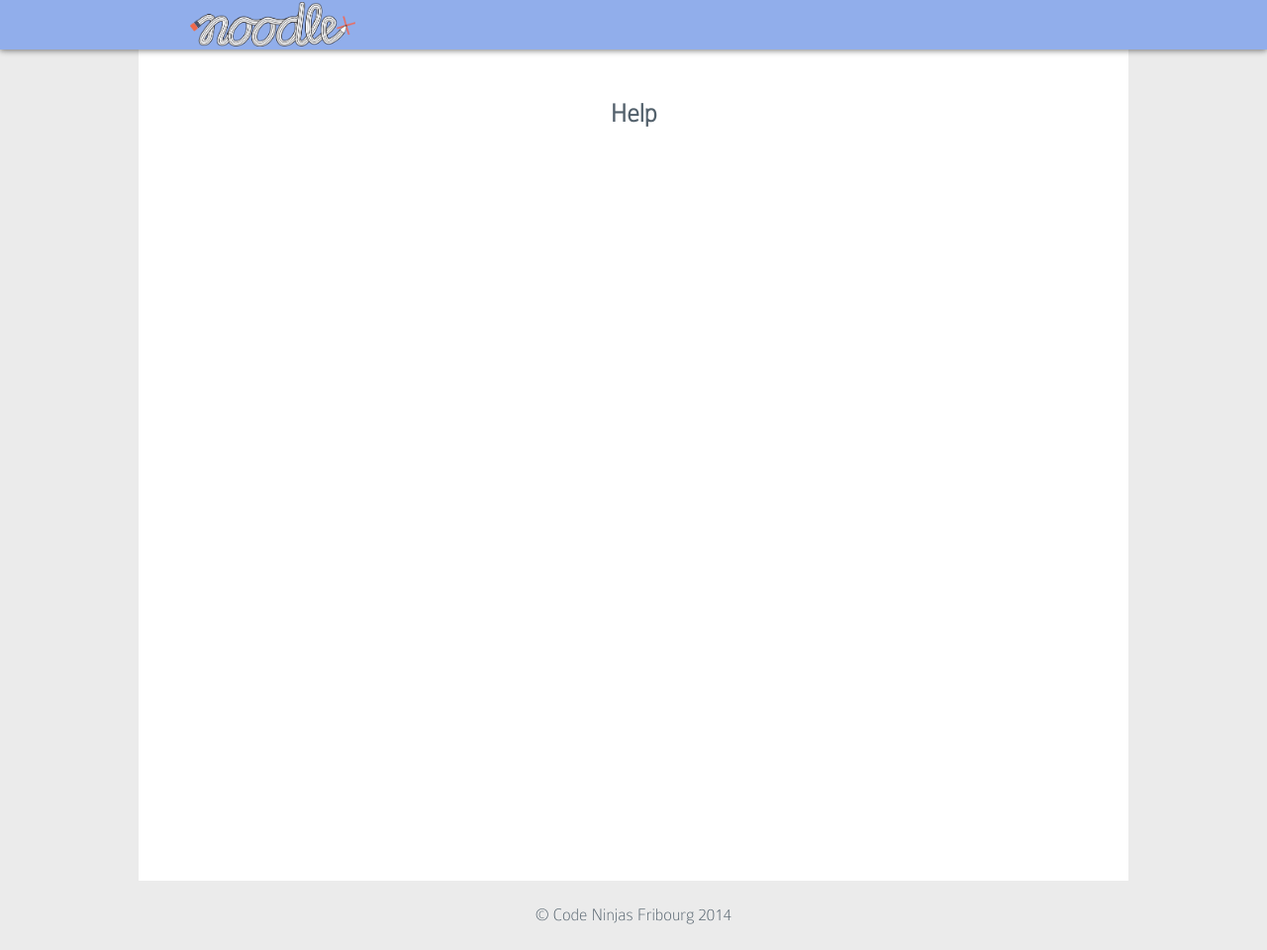
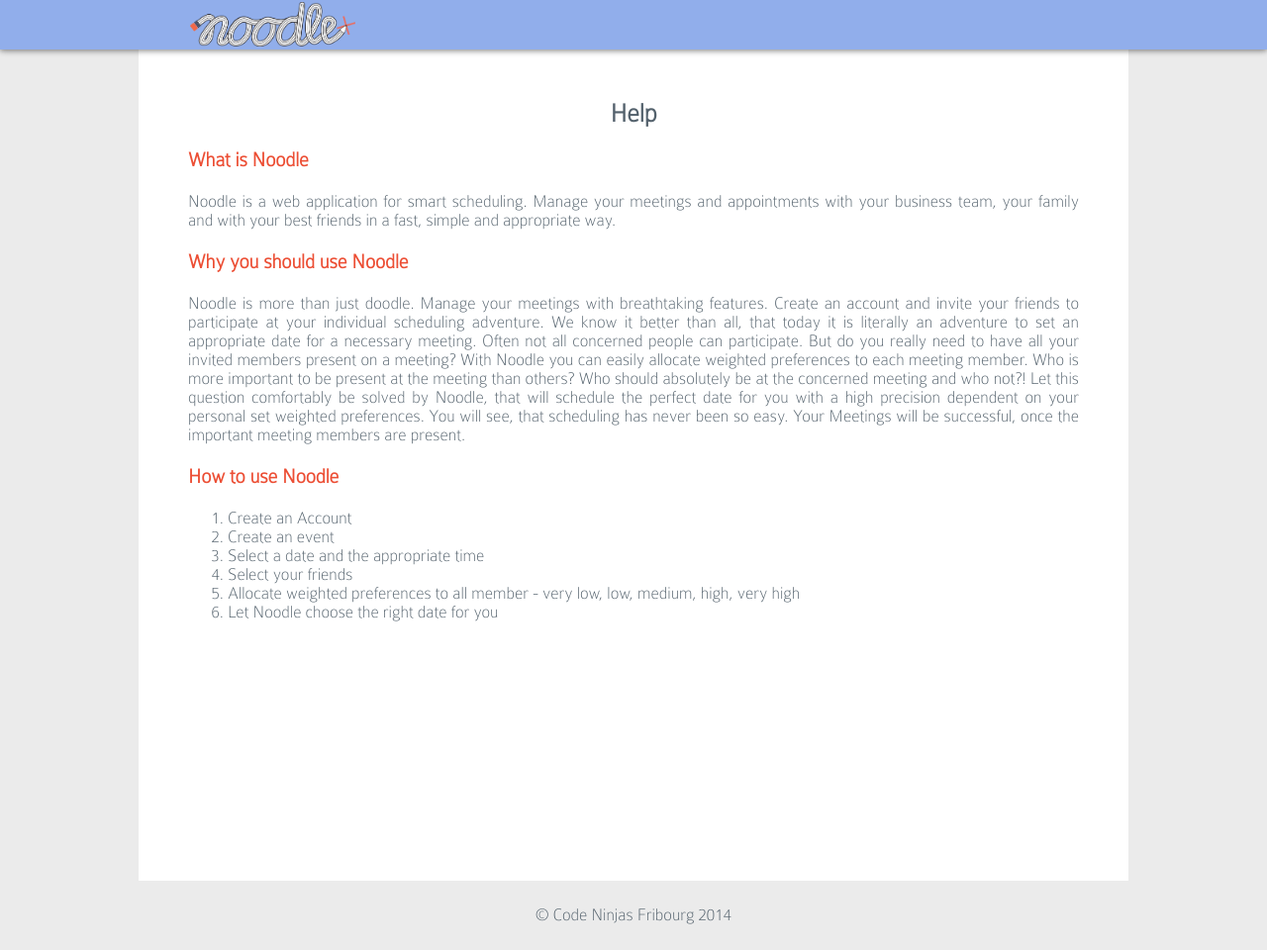
Before and after one commit to Bergrebell/Noodle, a Rails app: page /help in a window 1280 px wide. Shown: the whole page at 99% size. Run offline with Rails 7, Linux system fonts and the light colour scheme; some libraries are stand-ins or nearby versions.

Commit message:
Added help page Small UI fixes

```diff
--- a/app/assets/stylesheets/application.css
+++ b/app/assets/stylesheets/application.css
@@ -78,6 +78,14 @@ a {
     min-height: 700px;
     min-width: 500px;
 }
+
+    #helppage h3 {
+        color: #EC4E34;
+    }
+
+    #helppage p {
+        text-align: justify;
+    }
 
 .page-description {
     width: 450px;
@@ -210,15 +218,20 @@ a {
 #introtext {
     margin-right: 40px;
     margin-top: 100px;
-    width: 350px;
+    width: 450px;
 }
 
     #introtext p {
         margin-bottom: 35px;
     }
 
+    #introtext a {
+
+    }
+
 .buttonhome {
     margin-top: 30px;
+    margin-left: 50px;
     background-color: #EC4E34;
     width: 160px;
     text-align: center;
--- a/app/views/welcome/help.html.erb
+++ b/app/views/welcome/help.html.erb
@@ -1,4 +1,20 @@
-<div class="view">
+<div class="view" id="helppage">
     <h2>Help</h2>
-    <h3>
+    <h3>What is Noodle</h3>
+
+    <p>Noodle is a web application for smart scheduling. Manage your meetings and appointments with your business team, your family and with your best friends in a fast, simple and appropriate way.</p>
+
+    <h3>Why you should use Noodle</h3>
+
+    <p>Noodle is more than just doodle. Manage your meetings with breathtaking features. Create an account and invite your friends to participate at your individual scheduling adventure. We know it better than all, that today it is literally an adventure to set an appropriate date for a necessary meeting. Often not all concerned people can participate. But do you really need to have all your invited members present on a meeting? With Noodle you can easily allocate weighted preferences to each meeting member. Who is more important to be present at the meeting than others? Who should absolutely be at the concerned meeting and who not?! Let this question comfortably be solved by Noodle, that will schedule the perfect date for you with a high precision dependent on your personal set weighted preferences. You will see, that scheduling has never been so easy. Your Meetings will be successful, once the important meeting members are present.</p>
+
+    <h3>How to use Noodle</h3>
+    <ol>
+        <li>Create an Account</li>
+        <li>Create an event</li>
+        <li>Select a date and the appropriate time</li>
+        <li>Select your friends</li>
+        <li>Allocate weighted preferences to all member - very low, low, medium, high, very high</li>
+        <li>Let Noodle choose the right date for you</li>
+    </ol>
 </div>
--- a/app/views/welcome/index.html.erb
+++ b/app/views/welcome/index.html.erb
@@ -11,7 +11,9 @@
 <% end %>
 
 <div id="penlong">
-    <%= image_tag("penlong.png",  height: 500) %>
+    <%= link_to new_task_path do%>
+        <%= image_tag("penlong.png",  height: 500) %>
+    <% end %>
 </div>
 
 <div class="floatright" id="introtext">
@@ -25,7 +27,7 @@
         <% end %>
 
         <%= link_to login_path do%>
-            <div class="buttonhome floatright buttonshadow" id="loginbutton">
+            <div class="buttonhome floatleft buttonshadow" id="loginbutton">
                 Login
             </div>
         <% end %>
```
